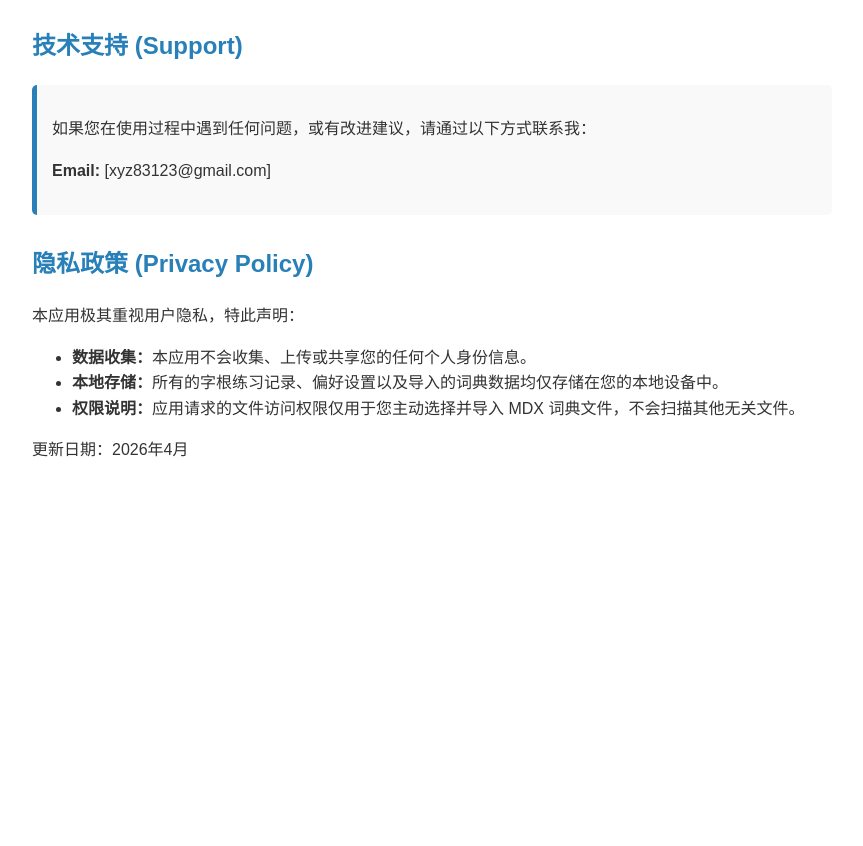
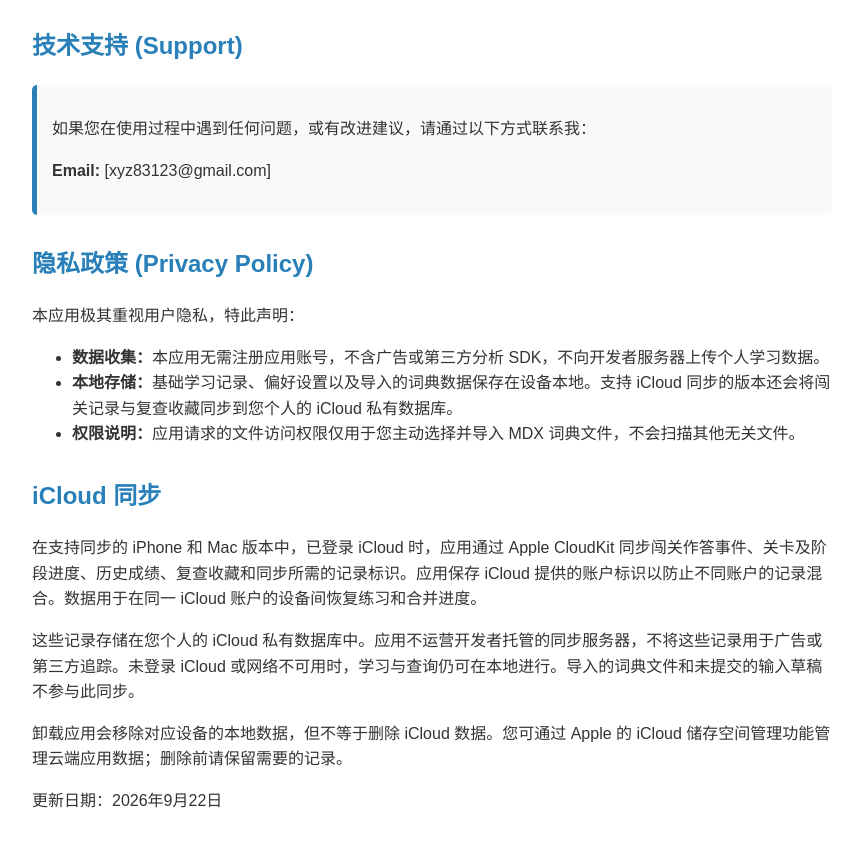
Before and after one commit to adxrgh/privacy-policy, a plain HTML site: page index.html in a window 1280 px wide. Shown: the part 106-952 px from the top of the page, without its empty margins (208-1071 px from the left). Before the commit the page ends 800 px from the top, so only its background shows below. Drawn offline with Linux system fonts and the light colour scheme.

Commit message:
Document WubiHelper iCloud challenge synchronization privacy

```diff
--- a/index.html
+++ b/index.html
@@ -23,10 +23,14 @@
     <h2>隐私政策 (Privacy Policy)</h2>
     <p>本应用极其重视用户隐私，特此声明：</p>
     <ul>
-        <li><strong>数据收集：</strong>本应用不会收集、上传或共享您的任何个人身份信息。</li>
-        <li><strong>本地存储：</strong>所有的字根练习记录、偏好设置以及导入的词典数据均仅存储在您的本地设备中。</li>
+        <li><strong>数据收集：</strong>本应用无需注册应用账号，不含广告或第三方分析 SDK，不向开发者服务器上传个人学习数据。</li>
+        <li><strong>本地存储：</strong>基础学习记录、偏好设置以及导入的词典数据保存在设备本地。支持 iCloud 同步的版本还会将闯关记录与复查收藏同步到您个人的 iCloud 私有数据库。</li>
         <li><strong>权限说明：</strong>应用请求的文件访问权限仅用于您主动选择并导入 MDX 词典文件，不会扫描其他无关文件。</li>
     </ul>
-    <p>更新日期：2026年4月</p>
+    <h2>iCloud 同步</h2>
+    <p>在支持同步的 iPhone 和 Mac 版本中，已登录 iCloud 时，应用通过 Apple CloudKit 同步闯关作答事件、关卡及阶段进度、历史成绩、复查收藏和同步所需的记录标识。应用保存 iCloud 提供的账户标识以防止不同账户的记录混合。数据用于在同一 iCloud 账户的设备间恢复练习和合并进度。</p>
+    <p>这些记录存储在您个人的 iCloud 私有数据库中。应用不运营开发者托管的同步服务器，不将这些记录用于广告或第三方追踪。未登录 iCloud 或网络不可用时，学习与查询仍可在本地进行。导入的词典文件和未提交的输入草稿不参与此同步。</p>
+    <p>卸载应用会移除对应设备的本地数据，但不等于删除 iCloud 数据。您可通过 Apple 的 iCloud 储存空间管理功能管理云端应用数据；删除前请保留需要的记录。</p>
+    <p>更新日期：2026年9月22日</p>
 </body>
 </html>
```
